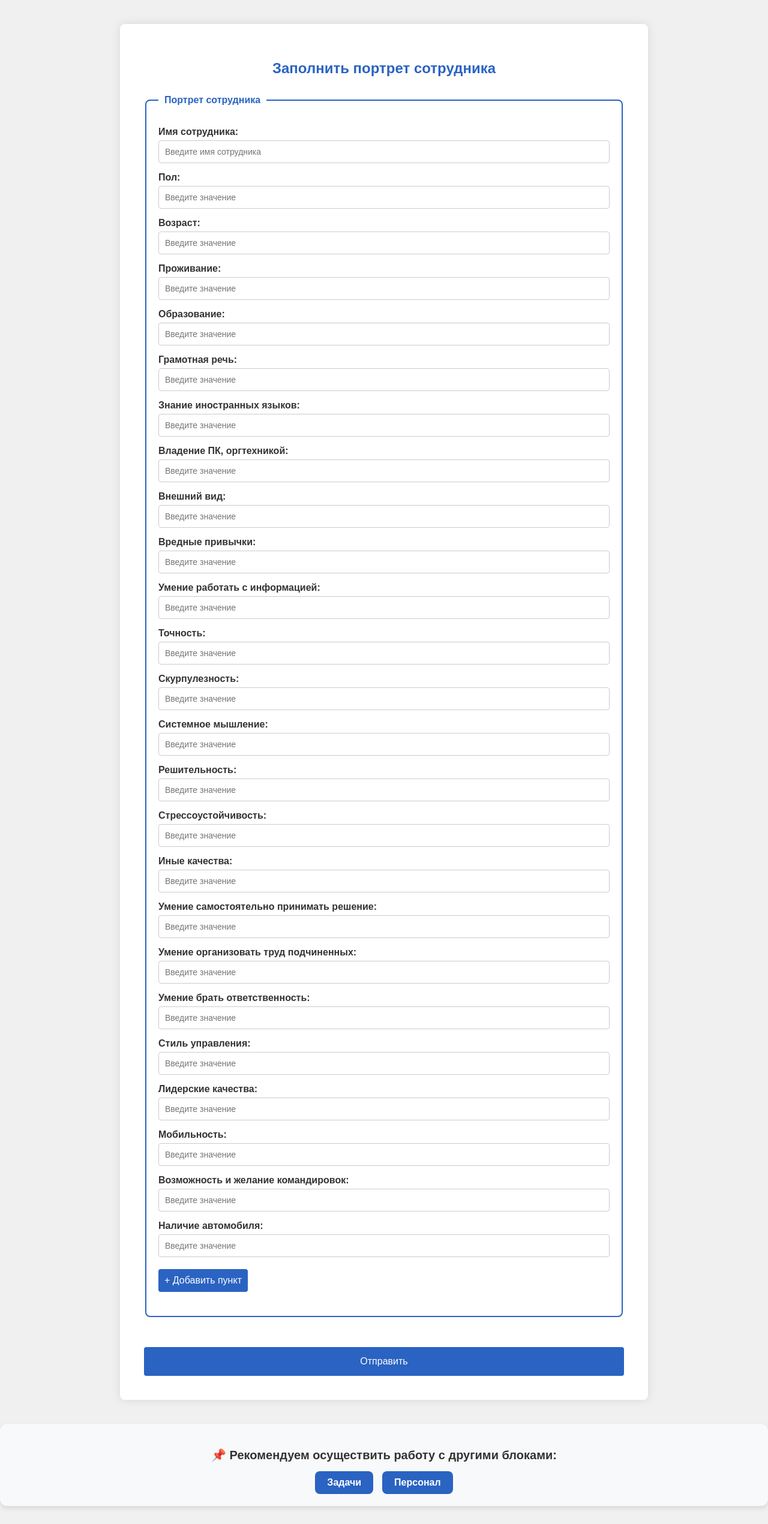
After one commit to daniilgubkin1234/flask_interface, a Flask app: page /personnel in a window 1280 px wide. The commit adds this page. Shown: the whole page at 60% size. Run offline with Flask 3, Linux system fonts and the light colour scheme; some libraries are stand-ins or nearby versions.

Commit message:
Обновление: Добавление страницы Персонал, сохранение ее  в БД, блок навигации между страницами

```diff
--- a/app.py
+++ b/app.py
@@ -2,7 +2,7 @@ from flask import Flask, render_template, request, jsonify
 from flask_pymongo import PyMongo
 from dotenv import load_dotenv
 import os
-
+from bson.objectid import ObjectId
 # Загружаем переменные из .env
 load_dotenv()
 
@@ -14,8 +14,7 @@ if not app.config["MONGO_URI"]:
 
 mongo = PyMongo(app)
 tasks_collection = mongo.db.tasks
-
-
+employees_collection = mongo.db.employees
 @app.route("/")
 def index():
     """ Главная страница с таблицей задач """
@@ -61,5 +60,35 @@ def delete_task(task_id):
         return jsonify({"message": "Задача успешно удалена"})
     return jsonify({"error": "Задача не найдена"}), 404
 
+
+# Страница "Персонал"
+@app.route("/personnel")
+def personnel():
+    return render_template("employee_profile.html")
+@app.route("/add_employee", methods=["POST"])
+def add_employee():
+    data = request.json
+    if data:
+        mongo.db.personnel.insert_one(data)
+        return jsonify({"message": "Сотрудник добавлен!"}), 201
+    return jsonify({"error": "Ошибка при добавлении"}), 400
+
+@app.route("/get_employee", methods=["GET"])
+def get_employee():
+    name = request.args.get("name")
+    employee = mongo.db.personnel.find_one({"name": name})
+    if employee:
+        employee["_id"] = str(employee["_id"])
+        return jsonify(employee)
+    return jsonify({"error": "Сотрудник не найден"}), 404
+
+@app.route("/update_employee/<employee_id>", methods=["PUT"])
+def update_employee(employee_id):
+    data = request.json
+    if data:
+        mongo.db.personnel.update_one({"_id": employee_id}, {"$set": data})
+        return jsonify({"message": "Данные обновлены!"})
+    return jsonify({"error": "Ошибка при обновлении"}), 400
+
 if __name__ == "__main__":
     app.run(debug=True)
--- /dev/null
+++ b/static/employee_profile.js
@@ -0,0 +1,181 @@
+document.addEventListener("DOMContentLoaded", function () {
+    const form = document.getElementById("employeeProfileForm");
+    const submitButton = document.getElementById("submit-button");
+    const editButton = document.getElementById("edit-button");
+    const saveButton = document.getElementById("save-button");
+    const addFieldButton = document.getElementById("add-field-button");
+    const additionalFieldsContainer = document.getElementById("additional-fields");
+
+    let currentEmployeeId = null;
+
+    // Функция для добавления нового произвольного поля
+    addFieldButton.addEventListener("click", function () {
+        const fieldContainer = document.createElement("div");
+        fieldContainer.classList.add("profile-item");
+
+        const label = document.createElement("label");
+        const input = document.createElement("input");
+        input.type = "text";
+        input.name = "custom_field";
+        input.placeholder = "Введите название и значение";
+
+        fieldContainer.appendChild(label);
+        fieldContainer.appendChild(input);
+        additionalFieldsContainer.appendChild(fieldContainer);
+    });
+
+    // Отправка нового сотрудника в БД
+    form.addEventListener("submit", function (event) {
+        event.preventDefault();
+
+        const employeeData = {
+            name: document.getElementById("name").value,
+            gender: document.getElementById("gender").value,
+            age: document.getElementById("age").value,
+            residence: document.getElementById("residence").value,
+            education: document.getElementById("education").value,
+            speech: document.getElementById("speech").value,
+            languages: document.getElementById("languages").value,
+            pc: document.getElementById("pc").value,
+            appearance: document.getElementById("appearance").value,
+            habits: document.getElementById("habits").value,
+            info: document.getElementById("info").value,
+            accuracy: document.getElementById("accuracy").value,
+            scrupulousness: document.getElementById("scrupulousness").value,
+            systemThinking: document.getElementById("systemThinking").value,
+            decisiveness: document.getElementById("decisiveness").value,
+            stressResistance: document.getElementById("stressResistance").value,
+            otherQualities: document.getElementById("otherQualities").value,
+            independence: document.getElementById("independence").value,
+            organization: document.getElementById("organization").value,
+            responsibility: document.getElementById("responsibility").value,
+            managementStyle: document.getElementById("managementStyle").value,
+            leadership: document.getElementById("leadership").value,
+            mobility: document.getElementById("mobility").value,
+            businessTrips: document.getElementById("businessTrips").value,
+            car: document.getElementById("car").value,
+            additionalFields: []
+        };
+
+        document.querySelectorAll("#additional-fields input").forEach(input => {
+            if (input.value.trim() !== "") {
+                employeeData.additionalFields.push(input.value);
+            }
+        });
+
+        fetch("/add_employee", {
+            method: "POST",
+            headers: { "Content-Type": "application/json" },
+            body: JSON.stringify(employeeData)
+        })
+        .then(response => response.json())
+        .then(data => {
+            alert("Сотрудник добавлен!");
+            form.reset();
+            additionalFieldsContainer.innerHTML = "";
+        })
+        .catch(error => console.error("Ошибка:", error));
+    });
+
+    // Редактирование сотрудника
+    editButton.addEventListener("click", function () {
+        const name = prompt("Введите имя сотрудника, которого хотите редактировать:");
+        if (name) {
+            fetch(`/get_employee?name=${name}`)
+            .then(response => response.json())
+            .then(data => {
+                if (data) {
+                    currentEmployeeId = data._id;
+                    document.getElementById("name").value = data.name;
+                    document.getElementById("gender").value = data.gender;
+                    document.getElementById("age").value = data.age;
+                    document.getElementById("residence").value = data.residence;
+                    document.getElementById("education").value = data.education;
+                    document.getElementById("speech").value = data.speech;
+                    document.getElementById("languages").value = data.languages;
+                    document.getElementById("pc").value = data.pc;
+                    document.getElementById("appearance").value = data.appearance;
+                    document.getElementById("habits").value = data.habits;
+                    document.getElementById("info").value = data.info;
+                    document.getElementById("accuracy").value = data.accuracy;
+                    document.getElementById("scrupulousness").value = data.scrupulousness;
+                    document.getElementById("systemThinking").value = data.systemThinking;
+                    document.getElementById("decisiveness").value = data.decisiveness;
+                    document.getElementById("stressResistance").value = data.stressResistance;
+                    document.getElementById("otherQualities").value = data.otherQualities;
+                    document.getElementById("independence").value = data.independence;
+                    document.getElementById("organization").value = data.organization;
+                    document.getElementById("responsibility").value = data.responsibility;
+                    document.getElementById("managementStyle").value = data.managementStyle;
+                    document.getElementById("leadership").value = data.leadership;
+                    document.getElementById("mobility").value = data.mobility;
+                    document.getElementById("businessTrips").value = data.businessTrips;
+                    document.getElementById("car").value = data.car;
+
+                    additionalFieldsContainer.innerHTML = "";
+                    if (data.additionalFields) {
+                        data.additionalFields.forEach(fieldValue => {
+                            const fieldContainer = document.createElement("div");
+                            const input = document.createElement("input");
+                            input.type = "text";
+                            input.name = "custom_field";
+                            input.value = fieldValue;
+
+                            fieldContainer.appendChild(input);
+                            additionalFieldsContainer.appendChild(fieldContainer);
+                        });
+                    }
+
+                    submitButton.style.display = "none";
+                    editButton.style.display = "none";
+                    saveButton.style.display = "inline-block";
+                } else {
+                    alert("Сотрудник не найден");
+                }
+            })
+            .catch(error => console.error("Ошибка при загрузке данных:", error));
+        }
+    });
+
+    // Сохранение изменений
+    saveButton.addEventListener("click", function () {
+        if (!currentEmployeeId) {
+            alert("Ошибка: ID сотрудника не найден.");
+            return;
+        }
+
+        const updatedData = {
+            name: document.getElementById("name").value,
+            gender: document.getElementById("gender").value,
+            age: document.getElementById("age").value,
+            residence: document.getElementById("residence").value,
+            education: document.getElementById("education").value,
+            speech: document.getElementById("speech").value,
+            languages: document.getElementById("languages").value,
+            pc: document.getElementById("pc").value,
+            appearance: document.getElementById("appearance").value,
+            habits: document.getElementById("habits").value,
+            info: document.getElementById("info").value,
+            accuracy: document.getElementById("accuracy").value,
+            scrupulousness: document.getElementById("scrupulousness").value,
+            systemThinking: document.getElementById("systemThinking").value,
+            decisiveness: document.getElementById("decisiveness").value,
+            stressResistance: document.getElementById("stressResistance").value,
+            otherQualities: document.getElementById("otherQualities").value,
+            independence: document.getElementById("independence").value,
+            organization: document.getElementById("organization").value,
+            responsibility: document.getElementById("responsibility").value,
+            managementStyle: document.getElementById("managementStyle").value,
+            leadership: document.getElementById("leadership").value,
+            mobility: document.getElementById("mobility").value,
+            businessTrips: document.getElementById("businessTrips").value,
+            car: document.getElementById("car").value,
+        };
+
+        fetch(`/update_employee/${currentEmployeeId}`, {
+            method: "PUT",
+            headers: { "Content-Type": "application/json" },
+            body: JSON.stringify(updatedData)
+        });
+    });
+});
--- /dev/null
+++ b/static/templates_style.css
@@ -0,0 +1,209 @@
+body {
+    font-family: Arial, sans-serif;
+    background-color: #F0F0F0;
+    margin: 0;
+    padding: 0;
+
+    min-height: 100vh;
+}
+
+.container {
+    background-color: #FFFFFF;
+    padding: 40px;
+    margin: 40px auto;
+    border-radius: 8px;
+    box-shadow: 0 0 15px rgba(0, 0, 0, 0.1);
+    max-width: 800px;
+    width: 100%;
+    display: block; /* Убеждаемся, что контейнер занимает всю ширину */
+}
+
+h2 {
+    text-align: center;
+    color: #2A63C2;
+    margin-bottom: 30px;
+}
+
+fieldset {
+    border: 2px solid #2A63C2;
+    border-radius: 8px;
+    padding: 20px;
+    margin-bottom: 20px;
+}
+
+legend {
+    font-weight: bold;
+    color: #2A63C2;
+    padding: 0 10px;
+}
+
+label {
+    font-weight: bold;
+    color: #333;
+    display: block;
+    margin-top: 15px;
+}
+
+table {
+    width: 100%;
+    border-collapse: collapse;
+    margin-top: 20px;
+}
+
+table th, table td {
+    border: 1px solid #ccc;
+    padding: 10px;
+    text-align: left;
+}
+
+table th {
+    background-color: #f0f0f0;
+    font-weight: bold;
+}
+
+#addParticipant,
+#addDiscussionResult,
+#addNextStep {
+    background-color: #2A63C2;
+    color: white;
+    padding: 10px;
+    border: none;
+    border-radius: 4px;
+    cursor: pointer;
+    font-size: 16px;
+    margin: 15px 0;
+}
+
+#addParticipant:hover,
+#addDiscussionResult:hover,
+#addNextStep:hover {
+    background-color: #1F4B8F;
+}
+
+input[type="number"],
+input[type="text"],
+input[type="date"],
+select {
+    padding: 10px;
+    border: 1px solid #ccc;
+    border-radius: 4px;
+    width: 100%;
+    box-sizing: border-box;
+    font-size: 14px;
+    margin-top: 5px;
+}
+
+input:focus,
+select:focus {
+    border-color: #2A63C2;
+    outline: none;
+    box-shadow: 0 0 5px rgba(42, 99, 194, 0.5);
+}
+
+textarea {
+    padding: 10px;
+    border: 1px solid #ccc;
+    border-radius: 4px;
+    width: 100%;
+    box-sizing: border-box;
+    font-size: 14px;
+    resize: vertical; /* Разрешает изменение высоты пользователем */
+    margin-top: 5px;
+}
+
+textarea:focus {
+    border-color: #2A63C2;
+    outline: none;
+    box-shadow: 0 0 5px rgba(42, 99, 194, 0.5);
+}
+
+.add-task-btn {
+    background-color: #2A63C2;
+    color: white;
+    padding: 10px;
+    border: none;
+    border-radius: 4px;
+    cursor: pointer;
+    font-size: 16px;
+    transition: background-color 0.3s;
+    margin: 20px 0;
+}
+
+.add-task-btn:hover {
+    background-color: #1F4B8F;
+}
+
+button[type="submit"] {
+    background-color: #2A63C2;
+    color: white;
+    padding: 15px;
+    border: none;
+    border-radius: 4px;
+    cursor: pointer;
+    font-size: 16px;
+    transition: background-color 0.3s;
+    margin-top: 30px;
+    width: 100%;
+}
+
+button[type="submit"]:hover {
+    background-color: #1F4B8F;
+}
+
+.stages .stage {
+    margin-top: 20px;
+}
+
+#add-field-button {
+    background-color: #2A63C2;
+    color: white;
+    padding: 10px;
+    border: none;
+    border-radius: 4px;
+    cursor: pointer;
+    font-size: 16px;
+    transition: background-color 0.3s;
+    margin: 20px 0;
+}
+
+
+.recommendation-block {
+    text-align: center;
+    background: #f8f9fa;
+    padding: 20px;
+    border-radius: 12px;
+    box-shadow: 0px 4px 8px rgba(0, 0, 0, 0.1);
+    margin: 30px 0;
+}
+
+.recommendation-block h3 {
+    font-size: 20px;
+    font-weight: bold;
+    color: #333;
+    margin-bottom: 15px;
+}
+
+/* Контейнер для кнопок */
+.button-container {
+    display: flex;
+    justify-content: center;
+    gap: 15px;
+}
+
+/* Улучшенные кнопки */
+.nav-button {
+    background: #2A63C2;
+    color: white;
+    font-size: 16px;
+    font-weight: bold;
+    padding: 10px 20px;
+    border: none;
+    border-radius: 8px;
+    cursor: pointer;
+    transition: all 0.3s ease;
+}
+
+.nav-button:hover {
+    background: #0056b3;
+    transform: scale(1.05);
+}
--- /dev/null
+++ b/templates/employee_profile.html
@@ -0,0 +1,142 @@
+<!DOCTYPE html>
+<html lang="ru">
+<head>
+    <meta charset="UTF-8">
+    <meta name="viewport" content="width=device-width, initial-scale=1.0">
+    <title>Заполнить портрет сотрудника</title>
+    <link rel="stylesheet" href="{{ url_for('static', filename='templates_style.css') }}">
+</head>
+<body>
+    <div class="container">
+        <h2>Заполнить портрет сотрудника</h2>
+        <form id="employeeProfileForm" action="#">
+            <fieldset>
+                <legend>Портрет сотрудника</legend>
+                <div id="profileItems">
+                    <!-- Основные поля -->
+
+                    <div class="profile-item">
+                        <label for="name">Имя сотрудника:</label>
+                        <input type="text" id="name" name="name" placeholder="Введите имя сотрудника" required>
+                    </div>
+                    <div class="profile-item">
+                        <label for="gender">Пол:</label>
+                        <input type="text" id="gender" name="gender" placeholder="Введите значение" required>
+                    </div>
+                    <div class="profile-item">
+                        <label for="age">Возраст:</label>
+                        <input type="number" id="age" name="age" placeholder="Введите значение" required>
+                    </div>
+                    <div class="profile-item">
+                        <label for="residence">Проживание:</label>
+                        <input type="text" id="residence" name="residence" placeholder="Введите значение" required>
+                    </div>
+                    <div class="profile-item">
+                        <label for="education">Образование:</label>
+                        <input type="text" id="education" name="education" placeholder="Введите значение" required>
+                    </div>
+                    <div class="profile-item">
+                        <label for="speech">Грамотная речь:</label>
+                        <input type="text" id="speech" name="speech" placeholder="Введите значение" required>
+                    </div>
+                    <div class="profile-item">
+                        <label for="languages">Знание иностранных языков:</label>
+                        <input type="text" id="languages" name="languages" placeholder="Введите значение" required>
+                    </div>
+                    <div class="profile-item">
+                        <label for="pc">Владение ПК, оргтехникой:</label>
+                        <input type="text" id="pc" name="pc" placeholder="Введите значение" required>
+                    </div>
+                    <div class="profile-item">
+                        <label for="appearance">Внешний вид:</label>
+                        <input type="text" id="appearance" name="appearance" placeholder="Введите значение" required>
+                    </div>
+                    <div class="profile-item">
+                        <label for="habits">Вредные привычки:</label>
+                        <input type="text" id="habits" name="habits" placeholder="Введите значение" required>
+                    </div>
+                    <div class="profile-item">
+                        <label for="info">Умение работать с информацией:</label>
+                        <input type="text" id="info" name="info" placeholder="Введите значение" required>
+                    </div>
+                    <div class="profile-item">
+                        <label for="accuracy">Точность:</label>
+                        <input type="text" id="accuracy" name="accuracy" placeholder="Введите значение" required>
+                    </div>
+                    <div class="profile-item">
+                        <label for="scrupulousness">Скурпулезность:</label>
+                        <input type="text" id="scrupulousness" name="scrupulousness" placeholder="Введите значение" required>
+                    </div>
+                    <div class="profile-item">
+                        <label for="systemThinking">Системное мышление:</label>
+                        <input type="text" id="systemThinking" name="systemThinking" placeholder="Введите значение" required>
+                    </div>
+                    <div class="profile-item">
+                        <label for="decisiveness">Решительность:</label>
+                        <input type="text" id="decisiveness" name="decisiveness" placeholder="Введите значение" required>
+                    </div>
+                    <div class="profile-item">
+                        <label for="stressResistance">Стрессоустойчивость:</label>
+                        <input type="text" id="stressResistance" name="stressResistance" placeholder="Введите значение" required>
+                    </div>
+                    <div class="profile-item">
+                        <label for="otherQualities">Иные качества:</label>
+                        <input type="text" id="otherQualities" name="otherQualities" placeholder="Введите значение" required>
+                    </div>
+                    <div class="profile-item">
+                        <label for="independence">Умение самостоятельно принимать решение:</label>
+                        <input type="text" id="independence" name="independence" placeholder="Введите значение" required>
+                    </div>
+                    <div class="profile-item">
+                        <label for="organization">Умение организовать труд подчиненных:</label>
+                        <input type="text" id="organization" name="organization" placeholder="Введите значение" required>
+                    </div>
+                    <div class="profile-item">
+                        <label for="responsibility">Умение брать ответственность:</label>
+                        <input type="text" id="responsibility" name="responsibility" placeholder="Введите значение" required>
+                    </div>
+                    <div class="profile-item">
+                        <label for="managementStyle">Стиль управления:</label>
+                        <input type="text" id="managementStyle" name="managementStyle" placeholder="Введите значение" required>
+                    </div>
+                    <div class="profile-item">
+                        <label for="leadership">Лидерские качества:</label>
+                        <input type="text" id="leadership" name="leadership" placeholder="Введите значение" required>
+                    </div>
+                    <div class="profile-item">
+                        <label for="mobility">Мобильность:</label>
+                        <input type="text" id="mobility" name="mobility" placeholder="Введите значение" required>
+                    </div>
+                    <div class="profile-item">
+                        <label for="businessTrips">Возможность и желание командировок:</label>
+                        <input type="text" id="businessTrips" name="businessTrips" placeholder="Введите значение" required>
+                    </div>
+                    <div class="profile-item">
+                        <label for="car">Наличие автомобиля:</label>
+                        <input type="text" id="car" name="car" placeholder="Введите значение" required>
+                    </div>
+                </div>
+                <div id="additional-fields"></div>
+
+                <button type="button" id="add-field-button">+ Добавить пункт</button>
+            </fieldset>
+
+            <button type="submit" id="submit-button">Отправить</button>
+            <button type="button" id="edit-button" style="display: none;">Редактировать</button>
+            <button type="button" id="save-button" style="display: none;">Сохранить изменения</button>
+        </form>
+    </div>
+
+     <!-- Навигационный блок -->
+     <div class="recommendation-block">
+        <h3>📌 Рекомендуем осуществить работу с другими блоками:</h3>
+        <div class="button-container">
+            <button class="nav-button" onclick="window.location.href='/'">Задачи</button>
+            <button class="nav-button" onclick="window.location.href='/personnel'">Персонал</button>
+        </div>
+    </div>
+
+    <script defer src="{{ url_for('static', filename='employee_profile.js') }}"></script>
+
+</body>
+</html>
```
Also changed, not shown: static/tasks.css (+41 -0 lines), templates/tasks.html (+8 -1 lines).
